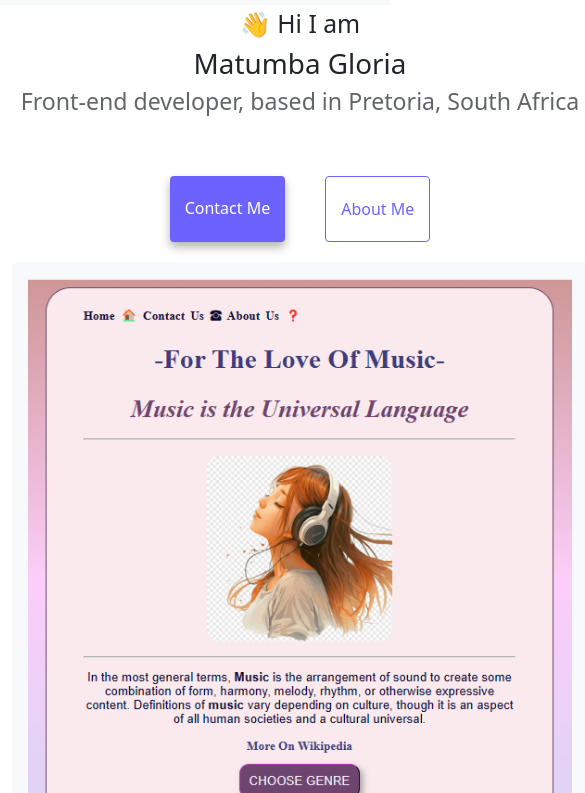
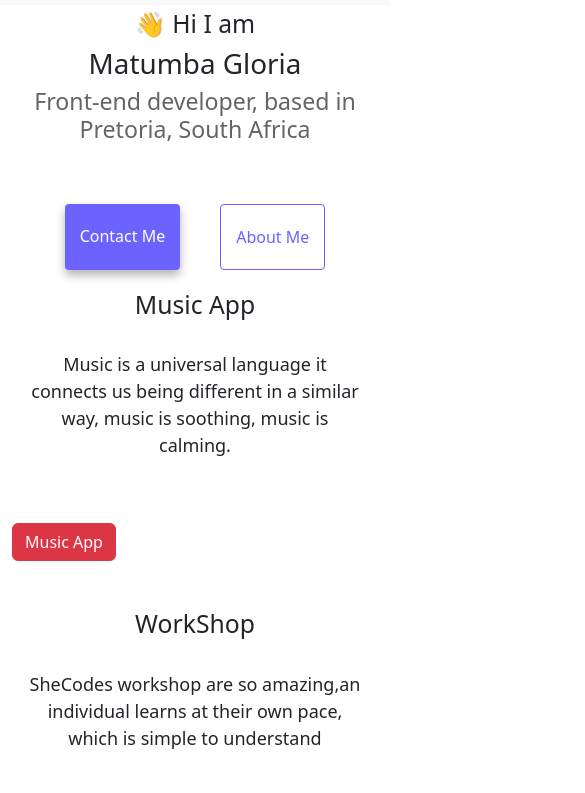
Before and after one commit to Gloria-Matumba/advanced-tools, a plain HTML site: page index.html in a window 390 px wide. Shown: the part 51-844 px from the top of the page, 585 px wide, since content can reach past the window. Drawn offline with nearby package versions, Linux system fonts and the light colour scheme.

Commit message:
updated css

```diff
--- a/index.html
+++ b/index.html
@@ -30,8 +30,8 @@
 
   <style>
     @media (max-width: 576px) {
-      .flex-container {
-        min-width: 600px;
+      .container-fluid {
+        text-align: center;
       }
     }
   </style>
@@ -77,7 +77,7 @@
         <div class="col-md-6">
           <img
             src="images/music.png"
-            class="p-3 mb-2 bg-body-tertiary img-fluid rounded float-start"
+            class="p-3 mb-2 bg-body-tertiary img-fluid rounded float-start d-none d-lg-block"
           />
         </div>
         <div class="col-md-6">
@@ -109,7 +109,7 @@
         <div class="col-md-6">
           <img
             src="images/workshop pic.png"
-            class="p-3 mb-2 bg-body-tertiary img-fluid rounded"
+            class="p-3 mb-2 bg-body-tertiary img-fluid rounded d-none d-lg-block"
           />
         </div>
       </div>
@@ -117,7 +117,7 @@
         <div class="col-md-6">
           <img
             src="images/weather pic.png"
-            class="img-fluid rounded float-start p-3 mb-2 bg-body-tertiary"
+            class="img-fluid rounded float-start p-3 mb-2 bg-body-tertiary d-none d-lg-block"
           />
         </div>
         <div class="col-md-6">
```
